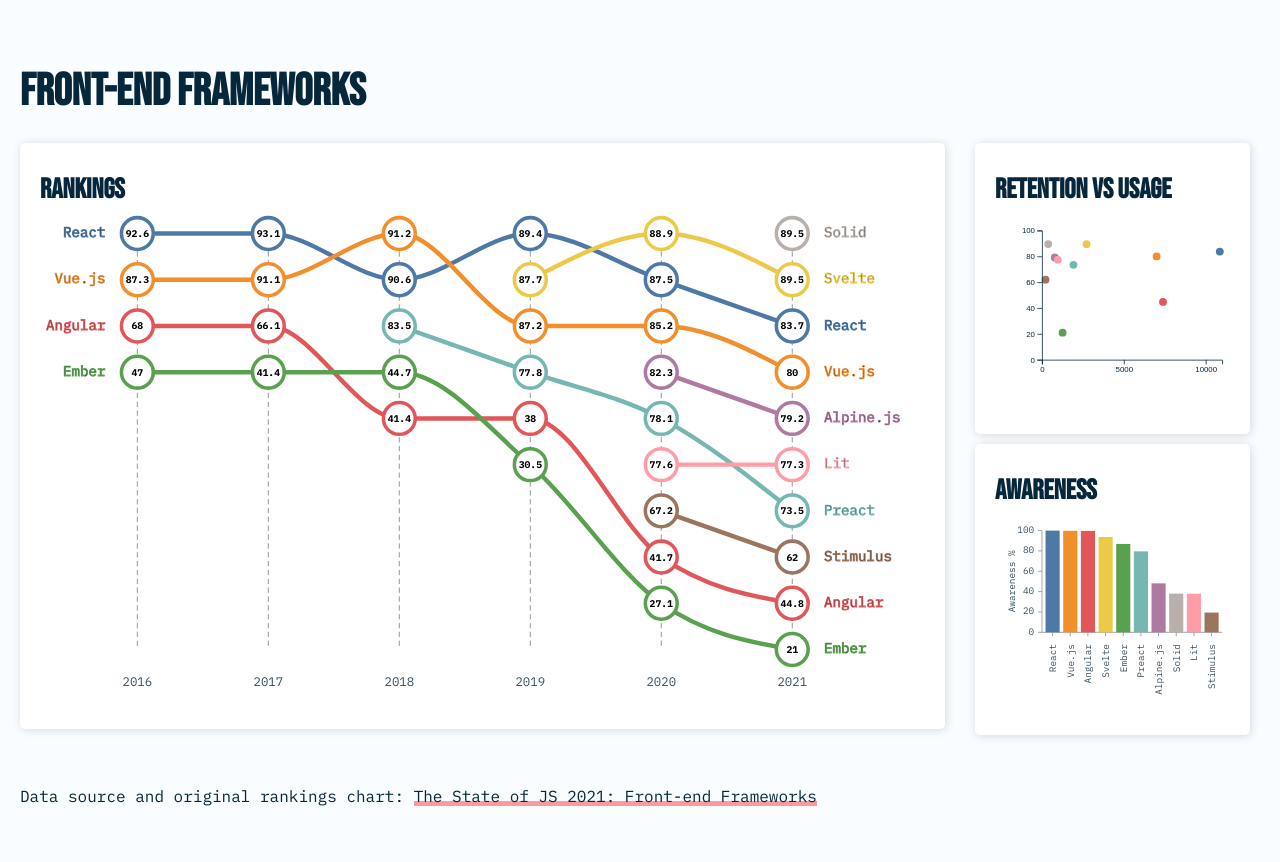
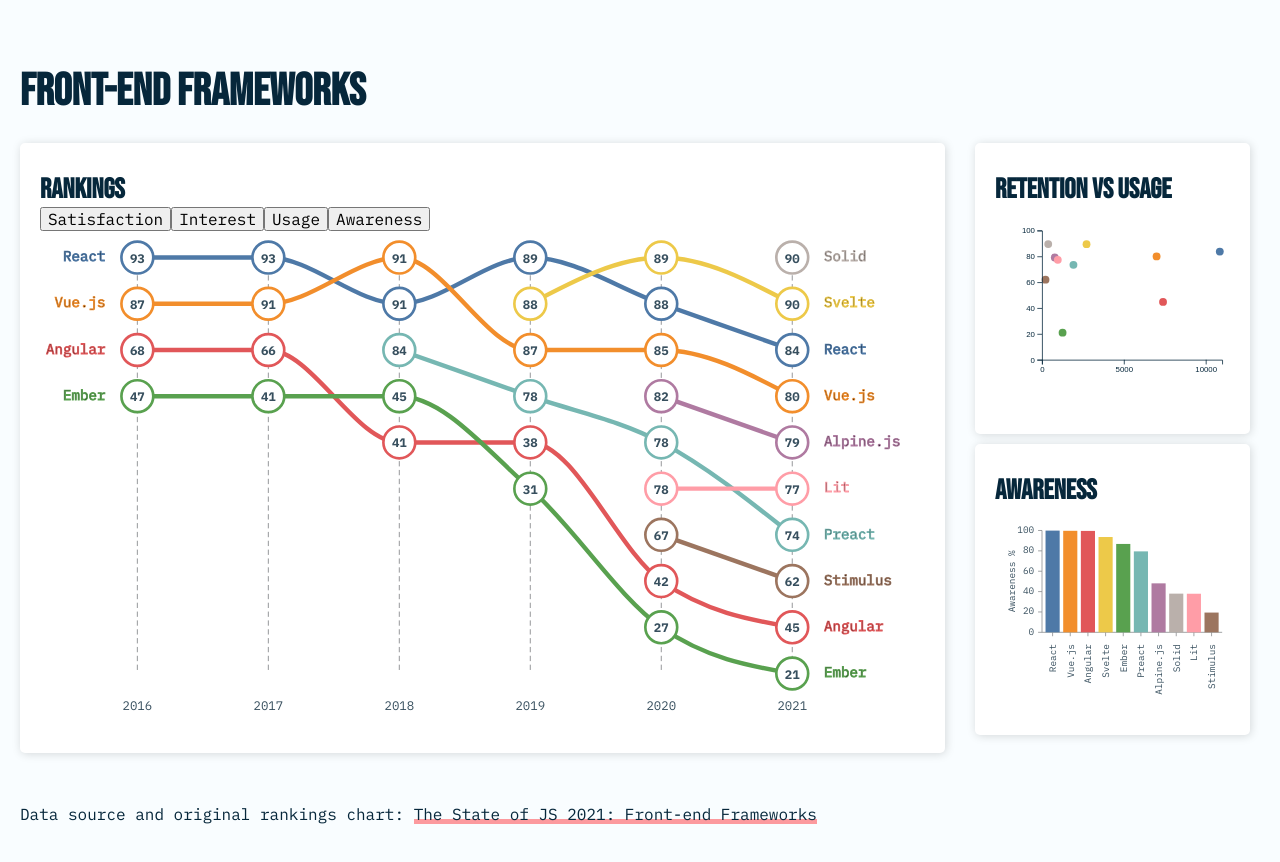
Before and after one commit to cyhfe/react-d3, a React (Vite) app: page / in a window 1280 px wide. Shown: the top 862 px of the page. Built offline with nearby package versions, Linux system fonts and the light colour scheme.

Commit message:
animation

```diff
--- a/src/charts/Rankings.jsx
+++ b/src/charts/Rankings.jsx
@@ -5,6 +5,7 @@
 import Curve from "../chartsComponents/Curve"
 import { useDataContext } from "../App"
 import { css } from "@emotion/react"
+import RankingFilters from "../interaction/RankingFilters"
 
 const rankingFilters = [
   { id: "satisfaction", label: "Satisfaction" },
@@ -44,6 +45,11 @@
   return (
     <Card>
       <h2>Rankings</h2>
+      <RankingFilters
+        filters={rankingFilters}
+        setActiveFilter={setActiveFilter}
+        activeFilter={activeFilter}
+      />
       <ChartContainer
         width={width}
         height={height}
@@ -93,15 +99,21 @@
             const rank = d[activeFilter][0].rank
             return (
               rank && (
+                <g
+                  transform={`translate(-36, ${yScale(rank)})`}
+                  css={css`
+                    transition: transform 300ms cubic-bezier(0.5, 0, 0.5, 1);
+                  `}
+                >
                   <text
                     stroke={colorScale(d.id)}
                     key={"rank-start-" + rank}
                     textAnchor="end"
                     alignmentBaseline="middle"
-                  transform={`translate(-36, ${yScale(rank)})`}
                   >
                     {d.name}
                   </text>
+                </g>
               )
             )
           })}
@@ -110,15 +122,21 @@
               const rank = d[activeFilter][d[activeFilter].length - 1].rank
               return (
                 rank && (
+                  <g
+                    transform={`translate(36, ${yScale(rank)})`}
+                    css={css`
+                      transition: transform 300ms cubic-bezier(0.5, 0, 0.5, 1);
+                    `}
+                  >
                     <text
                       stroke={colorScale(d.id)}
                       key={"rank-end-" + rank}
                       textAnchor="start"
                       alignmentBaseline="middle"
-                    transform={`translate(36, ${yScale(rank)})`}
                     >
                       {d.name}
                     </text>
+                  </g>
                 )
               )
             })}
@@ -141,17 +159,18 @@
                           r={18}
                           fill="#fff"
                           stroke={colorScale(d.id)}
-                          strokeWidth={4}
+                          strokeWidth={3}
                         ></circle>
                         <text
                           textAnchor="middle"
                           alignmentBaseline="central"
+                          fill="#374f5e"
                           css={css`
-                            font-size: 11px;
+                            font-size: 14px;
                             font-weight: bold;
                           `}
                         >
-                          {f.percentage_question}
+                          {Math.round(f.percentage_question)}
                         </text>
                       </g>
                     )
--- a/src/chartsComponents/Curve.jsx
+++ b/src/chartsComponents/Curve.jsx
@@ -1,4 +1,5 @@
 import * as d3 from "d3"
+import { useRef, useEffect } from "react"
 function Curve({ data, xScale, yScale, xAccessor, yAccessor, ...rest }) {
   const lineGenerator = d3
     .line()
@@ -6,7 +7,19 @@
     .y((d) => yScale(d[yAccessor]))
     .defined((d) => d[yAccessor] !== null)
     .curve(d3.curveMonotoneX)
-  return <path d={lineGenerator(data)} fill="none" {...rest} />
+
+  const pathRef = useRef()
+  useEffect(() => {
+    const path = pathRef.current
+
+    d3.select(path)
+      .transition()
+      .duration(300)
+      .ease(d3.easeCubicOut)
+      .attr("d", lineGenerator(data))
+  }, [data, lineGenerator])
+
+  return <path fill="none" {...rest} ref={pathRef} />
 }
 
 export default Curve
--- /dev/null
+++ b/src/interaction/RankingFilters.jsx
@@ -0,0 +1,18 @@
+function RankingFilters({ filters, setActiveFilter, activeFilter }) {
+  return (
+    <div>
+      {filters.map((f) => {
+        return (
+          <button
+            key={f.id}
+            onClick={() => activeFilter !== f.id && setActiveFilter(f.id)}
+          >
+            {f.label}
+          </button>
+        )
+      })}
+    </div>
+  )
+}
+
+export default RankingFilters
```
Lines whose indentation alone changed are shown as unchanged.
